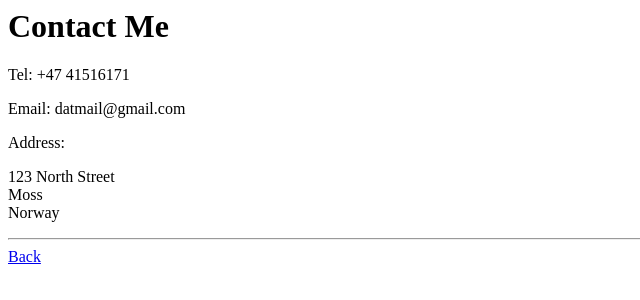
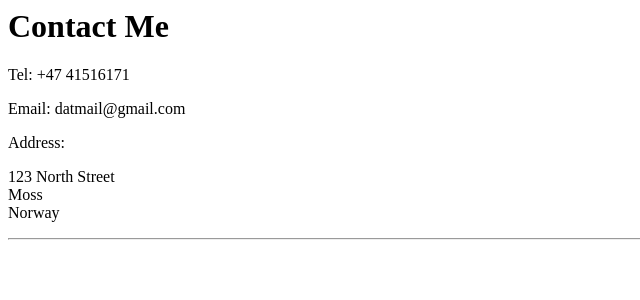
Before and after one commit to Wolfhagmann/HTML-practise, a plain HTML site: page public/contact.html in a window 1280 px wide. Shown: the full height of the page, 0-640 px from the left. Drawn offline with Linux system fonts and the light colour scheme.

Commit message:
Update contact.html

```diff
--- a/public/contact.html
+++ b/public/contact.html
@@ -17,6 +17,6 @@
       Norway <br />
     </p>
     <hr />
-    <a href="/index.html">Back</a>
+
   </body>
 </html>
```
